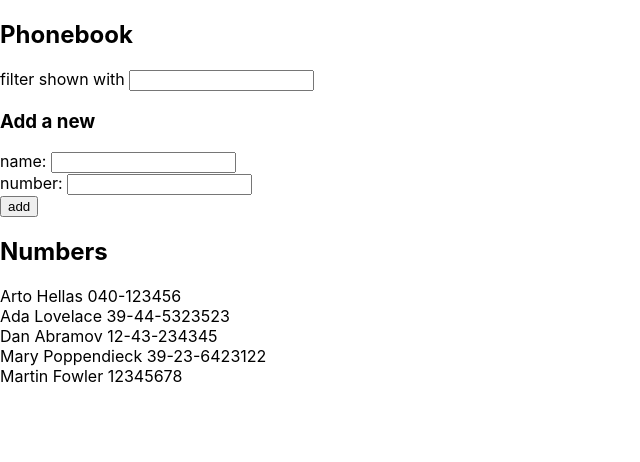
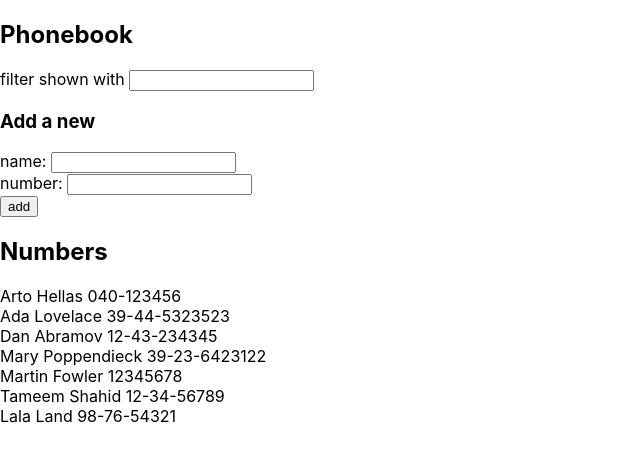
Before and after one commit to TameemShahid/FullStack, a React (Create React App) app in the folder part2/phonebook/: page / in a window 1280 px wide. Shown: the top 462 px of the page, without its empty margins (0-640 px from the left). Built offline with nearby package versions, Linux system fonts and the light colour scheme; data requests are answered from the project's data file.

Commit message:
Completed Exercise 2.16, create separate services module for communicating with backend

```diff
--- a/part2/phonebook/db.json
+++ b/part2/phonebook/db.json
@@ -24,6 +24,16 @@
       "name": "Martin Fowler",
       "number": "12345678",
       "id": 5
+    },
+    {
+      "name": "Tameem Shahid",
+      "number": "12-34-56789",
+      "id": 6
+    },
+    {
+      "name": "Lala Land",
+      "number": "98-76-54321",
+      "id": 7
     }
   ]
 }
--- a/part2/phonebook/src/App.js
+++ b/part2/phonebook/src/App.js
@@ -2,23 +2,14 @@ import React, { useState, useEffect } from "react";
 import Filter from "./components/Filter";
 import PersonForm from "./components/PersonForm";
 import Person from "./components/Person";
-import axios from "axios";
+import personsService from "./services/persons";
 
 const App = () => {
-  // const [persons, setPersons] = useState([
-  //   { name: "Arto Hellas", number: "040-123456" },
-  //   { name: "Ada Lovelace", number: "39-44-5323523" },
-  //   { name: "Dan Abramov", number: "12-43-234345" },
-  //   { name: "Mary Poppendieck", number: "39-23-6423122" },
-  // ]);
-
   const [persons, setPersons] = useState([]);
 
   useEffect(() => {
-    console.log("effect");
-    axios.get("http://localhost:3001/persons").then((response) => {
-      console.log("promise fulfilled!");
-      setPersons(response.data);
+    personsService.getAll().then((initialPersons) => {
+      setPersons(initialPersons);
     });
   }, []);
 
@@ -60,14 +51,12 @@ const App = () => {
       setNewNumber("");
     } else {
       const newPerson = { name: newName, number: newNumber };
-      axios
-        .post("http://localhost:3001/persons", newPerson)
-        .then((response) => {
-          setPersons(persons.concat(response.data));
-          setNewName("");
-          setNewNumber("");
-          setSearchResult(persons);
-        });
+      personsService.create(newPerson).then((newCreatedPerson) => {
+        setPersons(persons.concat(newCreatedPerson));
+        setNewName("");
+        setNewNumber("");
+        setSearchResult(persons);
+      });
     }
   };
 
--- /dev/null
+++ b/part2/phonebook/src/services/persons.js
@@ -0,0 +1,18 @@
+import axios from "axios";
+
+const baseUrl = "http://localhost:3001/persons";
+
+const getAll = () => {
+  const request = axios.get(baseUrl);
+  return request.then((response) => response.data);
+};
+
+const create = (personObject) => {
+  const request = axios.post(baseUrl, personObject);
+  return request.then((response) => response.data);
+};
+
+export default {
+  getAll,
+  create,
+};
```
